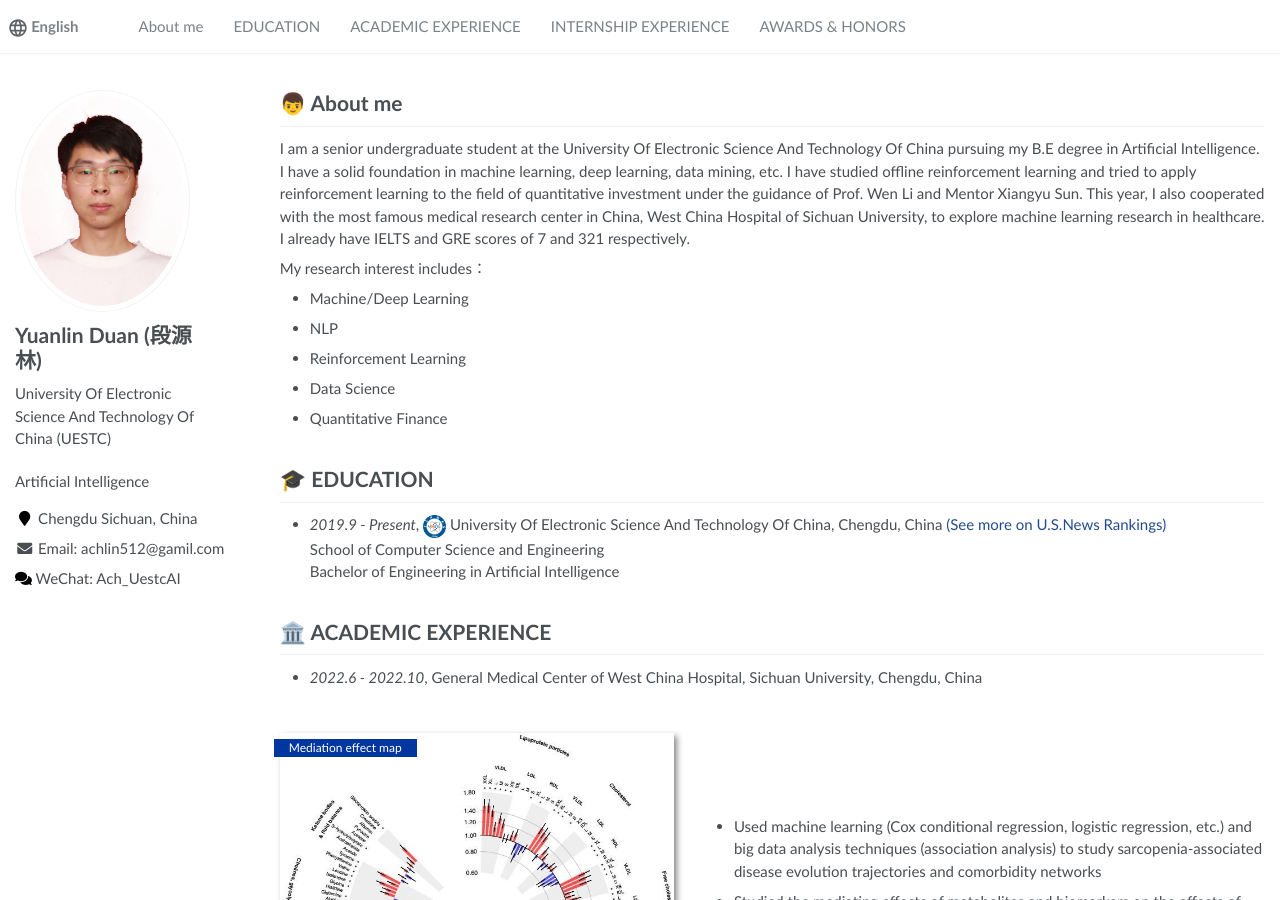
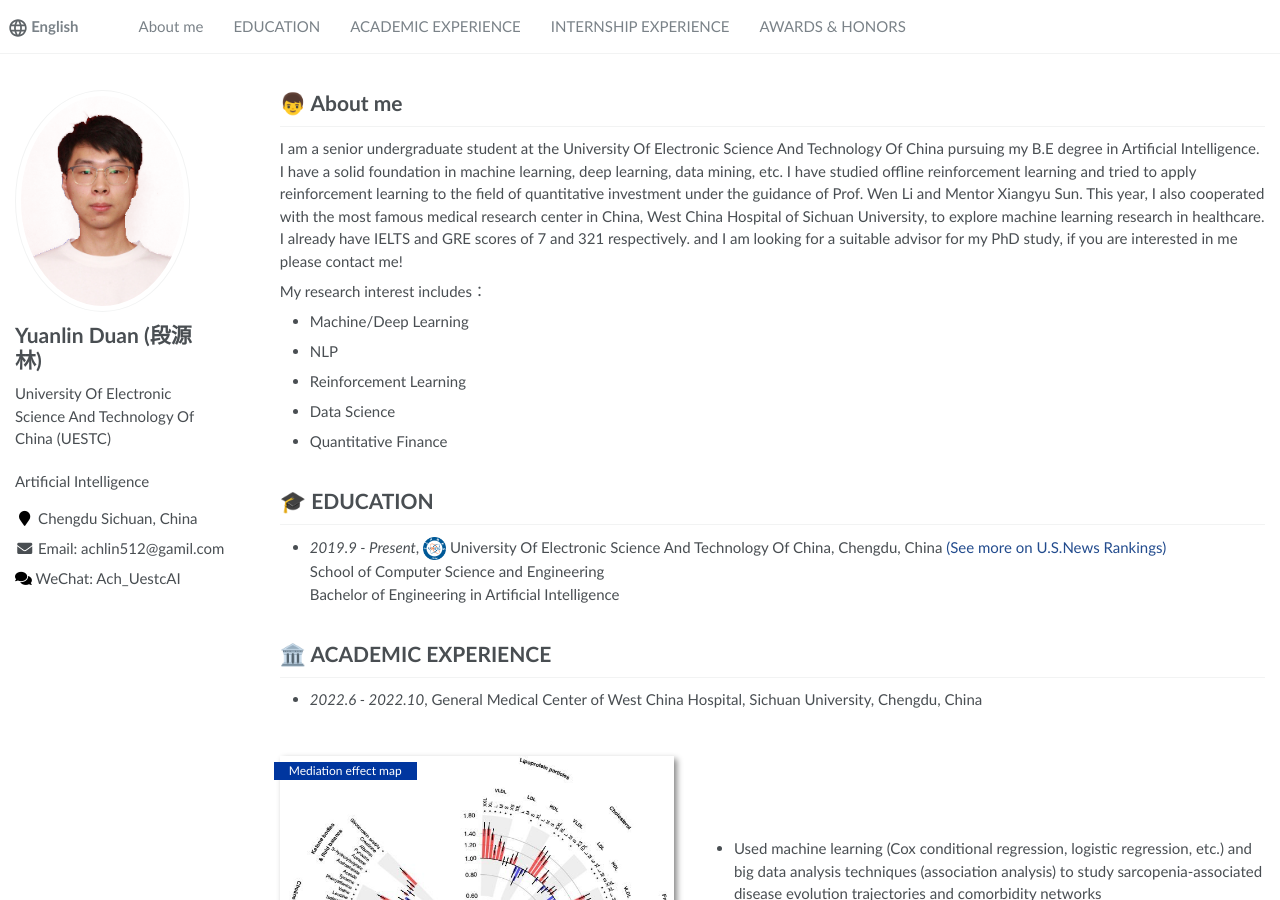
Before and after one commit to achlin9/achlin9.github.io, a Jekyll site: the page built from _pages/about.md, in a window 1280 px wide and 900 px high. Built offline with Jekyll 4.4.1, drawn with Linux system fonts in a browser that asks for light colours.

Commit message:
Update about.md

```diff
--- a/_pages/about.md
+++ b/_pages/about.md
@@ -18,8 +18,7 @@
 <span class='anchor' id='about-me'></span>
 
 # 👦 About me
-I am a senior undergraduate student at the University Of Electronic Science And Technology Of China pursuing my B.E degree in Artificial Intelligence. I have a solid foundation in machine learning, deep learning, data mining, etc. I have studied offline reinforcement learning and tried to apply reinforcement learning to the field of quantitative investment under the guidance of Prof. Wen Li and Mentor Xiangyu Sun. This year, I also cooperated with the most famous medical research center in China, West China Hospital of Sichuan University, to explore machine learning research in healthcare. I already have IELTS and GRE scores of 7 and 321 respectively.
- <!-- and I am looking for a suitable advisor for my PhD study, if you are interested in me please contact me! -->
+I am a senior undergraduate student at the University Of Electronic Science And Technology Of China pursuing my B.E degree in Artificial Intelligence. I have a solid foundation in machine learning, deep learning, data mining, etc. I have studied offline reinforcement learning and tried to apply reinforcement learning to the field of quantitative investment under the guidance of Prof. Wen Li and Mentor Xiangyu Sun. This year, I also cooperated with the most famous medical research center in China, West China Hospital of Sichuan University, to explore machine learning research in healthcare. I already have IELTS and GRE scores of 7 and 321 respectively. and I am looking for a suitable advisor for my PhD study, if you are interested in me please contact me!
  <!-- <a href='https://scholar.google.com/citations?user=WMkMTb4AAAAJ'><img src="https://img.shields.io/endpoint?url={{ url | url_encode }}&logo=Google%20Scholar&labelColor=f6f6f6&color=9cf&style=flat&label=引用"></a>。 -->
 
 My research interest includes：
@@ -33,7 +32,7 @@
 <span class='anchor' id='-xl'></span>
 
 # 🎓 EDUCATION
-- *2019.9 - Present*, <a href="https://en.uestc.edu.cn/"><img class="png" src="/images/logo.png" width="23pt"></a> University Of Electronic Science And Technology Of China, Chengdu, China<a href="https://www.usnews.com/education/best-global-universities/university-of-electronic-science-technology-of-china-506780#rankings"> (See more on U.S.News Rankings)</a><br>
+- *2019.9 - Present*, <a href="https://en.uestc.edu.cn/"><img class="png" src="/images/logo.png" width="23pt"></a> University Of Electronic Science And Technology Of China, Chengdu, China <a href="https://www.usnews.com/education/best-global-universities/university-of-electronic-science-technology-of-china-506780#rankings">(See more on U.S.News Rankings)</a><br>
 School of Computer Science and Engineering<br>
 Bachelor of Engineering in Artificial Intelligence
 
```
